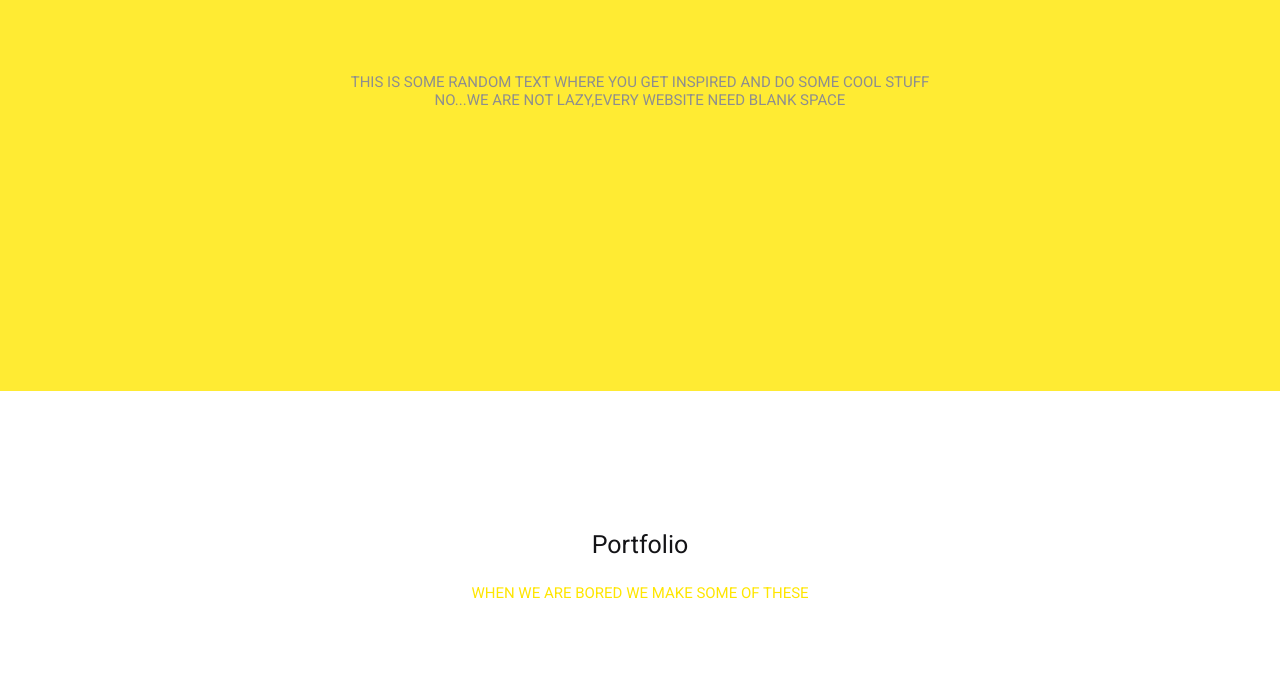
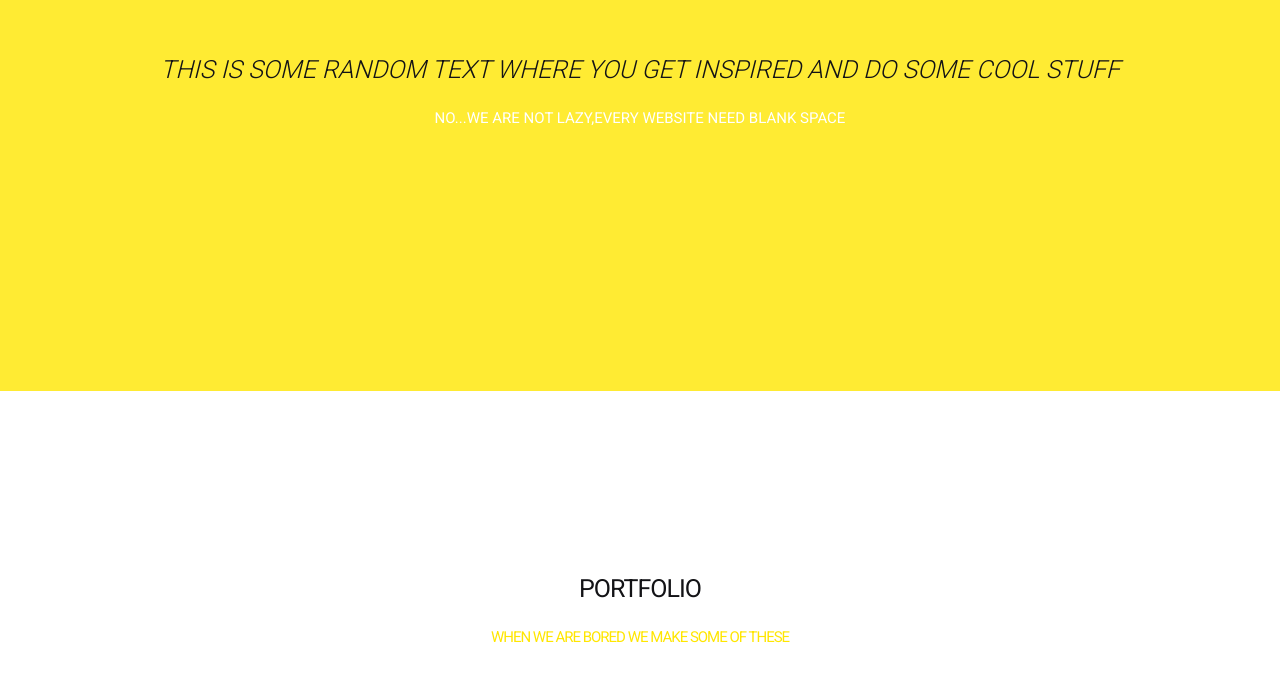
Before and after one commit to JuliyaRakytska/YellowMoon-layout-, a plain HTML site: page index.html in a window 1280 px wide. Shown: the part 1725-2405 px from the top of the page. Drawn offline with Linux system fonts and the light colour scheme; files whose address does not match are found by name.

Commit message:
added blocks

```diff
--- a/css/main.css
+++ b/css/main.css
@@ -3,7 +3,7 @@
 
 body {
 	min-width: 1174px;
-	font: 15px/18px 'Roboto', sans-serif;
+	font: 400 15px/18px 'Roboto', sans-serif;
 	color: #8e8e8e;
 	background: #ffffff;
 }
@@ -201,6 +201,23 @@ a:hover {
 	text-align: center;
 }
 
+.text-box h2 {
+	font: 300 italic 25px 'Roboto', sans-serif;
+	color: #131316;
+	margin-bottom: 25px;
+}
+
+.text-box p {
+	color: #ffffff;
+}
+
+
+.portfolio h1 {
+	text-transform: uppercase;
+	letter-spacing: -1px;
+	margin-bottom: 32px;
+}
+
 .portfolio-list{
 	display: flex;
 	justify-content: space-between;
```
